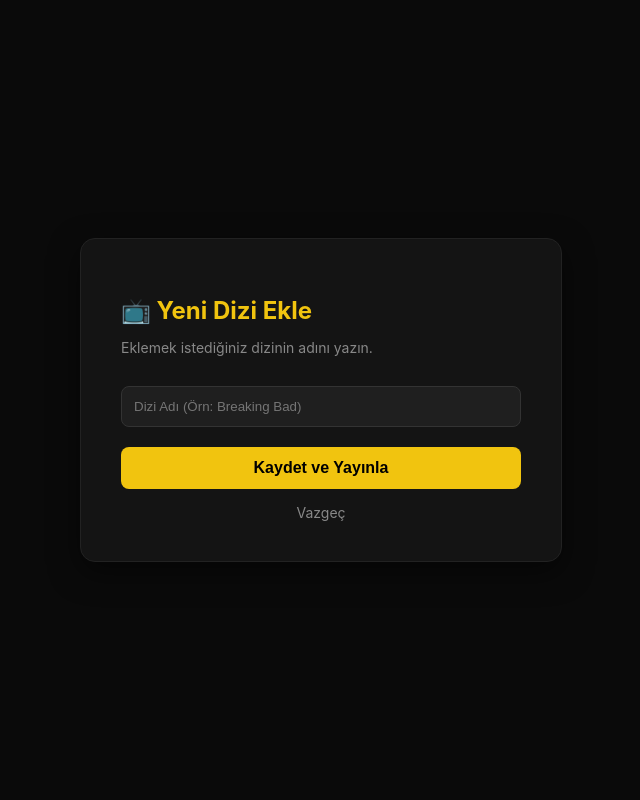
After one commit to alisancaktr/programlama2, a Django app: page /dizi-ekle/ in a window 1280 px wide. The commit adds this page. Shown: the whole page, without its empty margins (319-959 px from the left). Run offline with Django 4.2, Linux system fonts and the light colour scheme; a user stored in the database is signed in.

Commit message:
feat: dizi ve kitap ekleme arayüzleri tamamlandı

```diff
--- a/ana_sayfa/views.py
+++ b/ana_sayfa/views.py
@@ -71,3 +71,15 @@ def film_ekle_view(request):
         form = FilmForm()
 
     return render(request, 'film_ekle.html', {'form': form})
+
+def dizi_ekle_view(request):
+    if not request.user.is_authenticated:
+        return redirect('login')
+    # İleride buraya dizi kaydetme mantığı gelecek
+    return render(request, 'dizi_ekle.html')
+
+def kitap_ekle_view(request):
+    if not request.user.is_authenticated:
+        return redirect('login')
+    # İleride buraya kitap kaydetme mantığı gelecek
+    return render(request, 'kitap_ekle.html')
--- a/my_website/urls.py
+++ b/my_website/urls.py
@@ -3,7 +3,7 @@ from django.urls import path
 # Buraya film_ekle_view ekledik:
 from ana_sayfa.views import (
     login_view, logout_view, dashboard_view,
-    filmler_view, diziler_view, kitaplar_view, film_ekle_view
+    filmler_view, diziler_view, kitaplar_view, film_ekle_view, dizi_ekle_view, kitap_ekle_view
 )
 
 urlpatterns = [
@@ -16,4 +16,6 @@ urlpatterns = [
     path('kitaplar/', kitaplar_view, name='kitaplar'),
     # Yeni eklenen satır:
     path('film-ekle/', film_ekle_view, name='film_ekle'),
+    path('dizi-ekle/', dizi_ekle_view, name='dizi_ekle'),
+    path('kitap-ekle/', kitap_ekle_view, name='kitap_ekle'),
 ]
--- /dev/null
+++ b/templates/dizi_ekle.html
@@ -0,0 +1,34 @@
+<!DOCTYPE html>
+<html lang="tr">
+<head>
+    <meta charset="UTF-8">
+    <title>Yeni Dizi Ekle | Folio</title>
+    <style>
+        body { background-color: #0a0a0a; color: #ffffff; font-family: 'Inter', sans-serif; margin: 0; display: flex; justify-content: center; align-items: center; height: 100vh; }
+        .form-card { background: #141414; padding: 40px; border-radius: 15px; border: 1px solid #222; width: 400px; box-shadow: 0 10px 30px rgba(0,0,0,0.5); }
+        h1 { color: #f1c40f; font-size: 24px; margin-bottom: 10px; }
+        p { color: #888; font-size: 14px; margin-bottom: 30px; }
+        .input-group { margin-bottom: 20px; }
+        input, textarea { width: 100%; padding: 12px; background: #1f1f1f; border: 1px solid #333; border-radius: 8px; color: white; box-sizing: border-box; }
+        input:focus { border-color: #f1c40f; outline: none; }
+        .btn-save { background: #f1c40f; color: #000; width: 100%; padding: 12px; border: none; border-radius: 8px; font-weight: bold; cursor: pointer; font-size: 16px; transition: 0.3s; }
+        .btn-save:hover { background: #d4af37; transform: translateY(-2px); }
+        .cancel-link { display: block; text-align: center; margin-top: 15px; color: #888; text-decoration: none; font-size: 14px; }
+    </style>
+</head>
+<body>
+    <div class="form-card">
+        <h1>📺 Yeni Dizi Ekle</h1>
+        <p>Eklemek istediğiniz dizinin adını yazın.</p>
+
+        <form method="POST" enctype="multipart/form-data">
+            {% csrf_token %}
+            <div class="input-group">
+                <input type="text" name="baslik" placeholder="Dizi Adı (Örn: Breaking Bad)" required>
+            </div>
+            <button type="submit" class="btn-save">Kaydet ve Yayınla</button>
+            <a href="{% url 'diziler' %}" class="cancel-link">Vazgeç</a>
+        </form>
+    </div>
+</body>
+</html>
```
Also changed, not shown: templates/diziler.html (+4 -4 lines), templates/kitap_ekle.html (added, +35 -0 lines), templates/kitaplar.html (+4 -4 lines).
